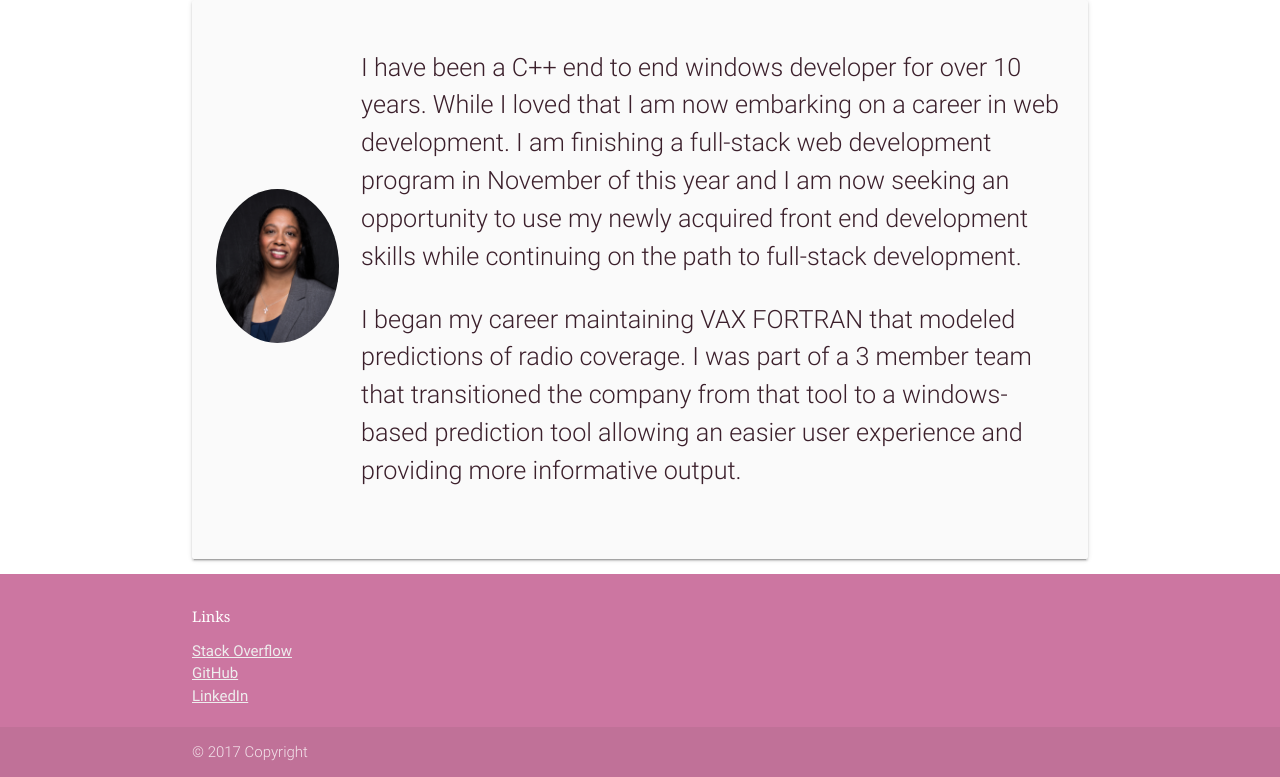
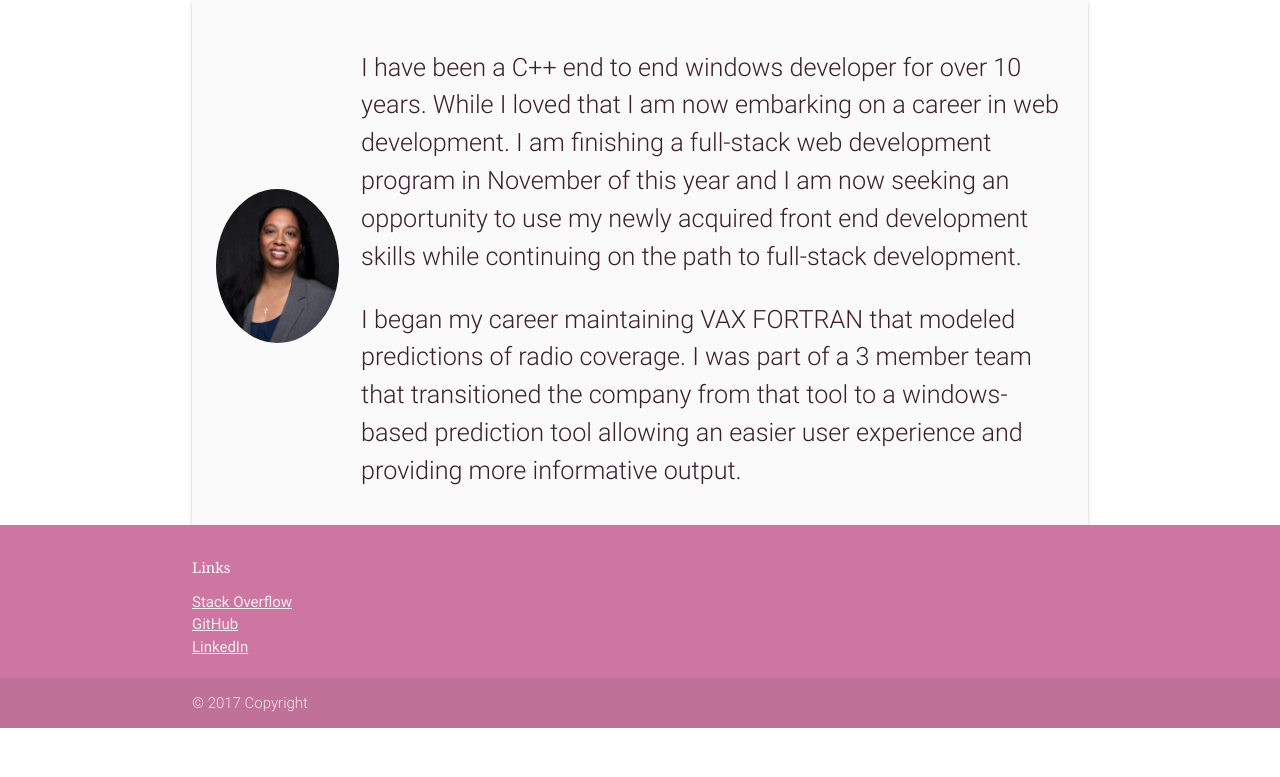
Before and after one commit to tbphokie/Portfolio, a plain HTML site: page index.html in a window 1280 px wide. Shown: the part 72-849 px from the top of the page. After the commit the page ends 800 px from the top, so only its background shows below. Drawn offline with nearby package versions, Linux system fonts and the light colour scheme.

Commit message:
fixing footer

```diff
--- a/css/styles.css
+++ b/css/styles.css
@@ -1,11 +1,13 @@
-body {
+html, body {
     display: flex;
     min-height: 100vh;
-    flex-direction: column;
+	flex-direction: column;
+	height: 100%;
   }
 
   main {
-    flex: 1 0 auto;
+	flex: 1 0 auto;
+	height: 100%;
   }
 
   .nav-wrapper {
@@ -26,7 +28,10 @@ body {
   }
 
   .page-footer {
-    background-color: #CC76A1 !important;
+	background-color: #CC76A1 !important;
+	position: fixed;
+	bottom: 0;
+	width: 100%;
   }
 
   .btn-floating {
@@ -41,6 +46,7 @@ body {
     color: #847577 !important;
   }
 
+/* Below is to display the html version of my resume properly */
  /* Font Definitions */
  @font-face
 	{font-family:Wingdings;
```
Also changed, not shown: index.html (+1 -1 lines).
